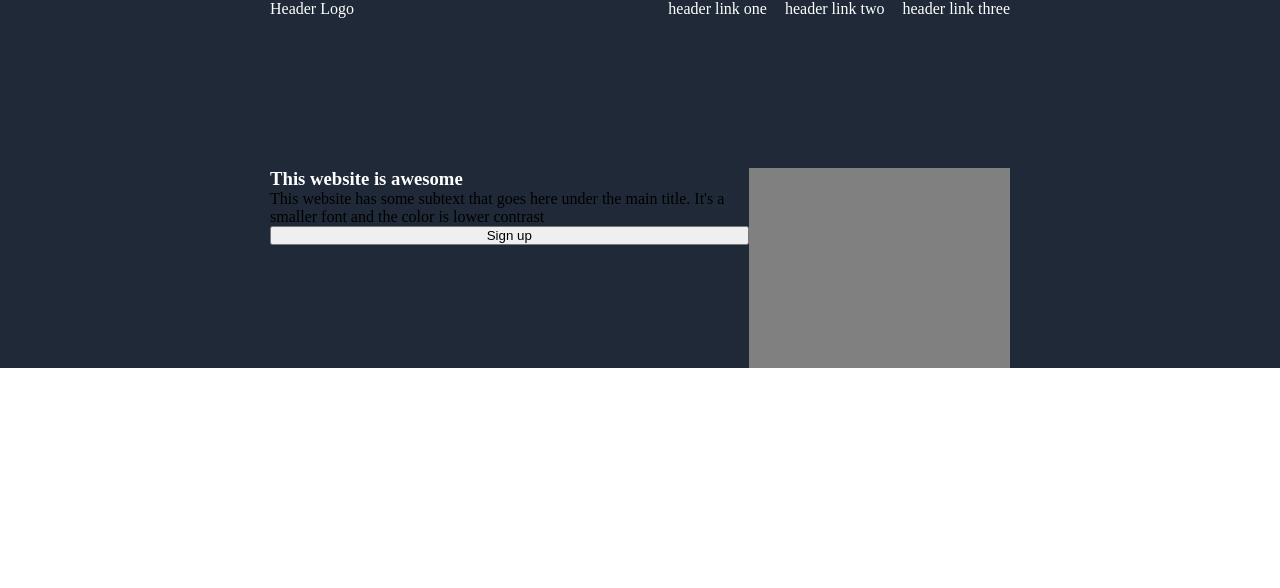
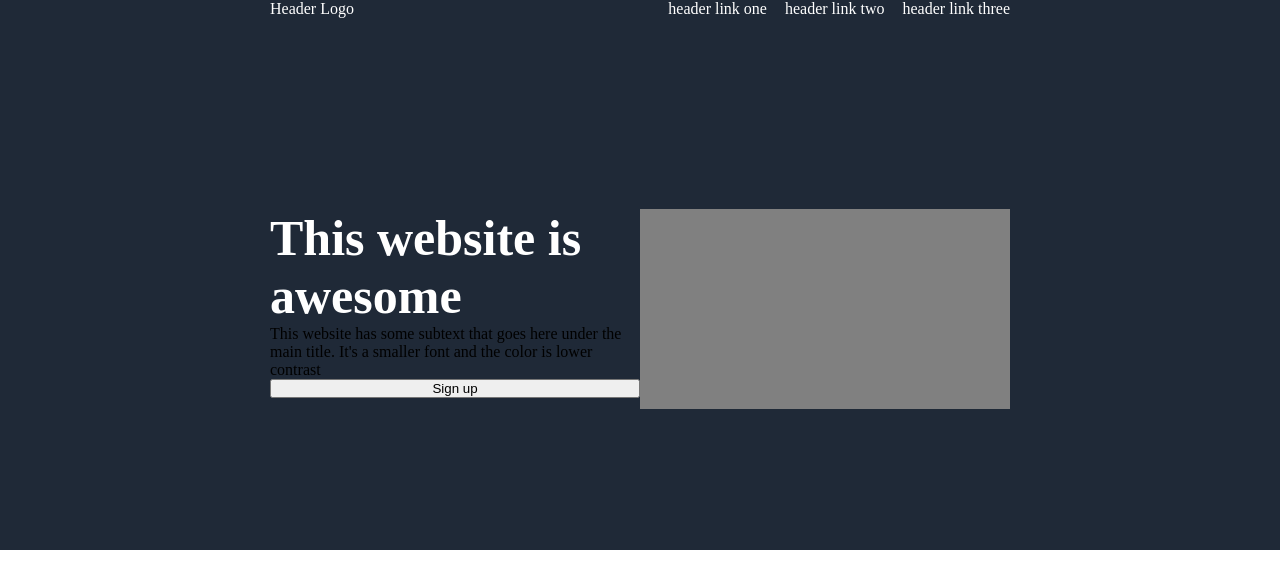
Before and after one commit to nublius/landing-page, a plain HTML site: page index.html in a window 1280 px wide. Drawn offline with Linux system fonts and the light colour scheme.

Commit message:
Do first-container

```diff
--- a/styles.css
+++ b/styles.css
@@ -12,6 +12,7 @@
     background-color: #1F2937;
     padding: 0px 270px;
     flex-direction: column;
+    min-height: 550px;
 }
 
 .navbar {
@@ -44,11 +45,13 @@ h1 {
 
 .info-container {
     flex-direction: column;
+    width: 400px;
 }
 
 .hero-container {
-    margin-top: 150px;
+    margin-top: 50px;
     justify-content: space-between;
+    flex: 1;
 }
 
 .hero-img {
@@ -56,3 +59,7 @@ h1 {
     height: 200px;
     background-color: grey;
 }
+
+h1 {
+    font-size: 50px;
+}
```
